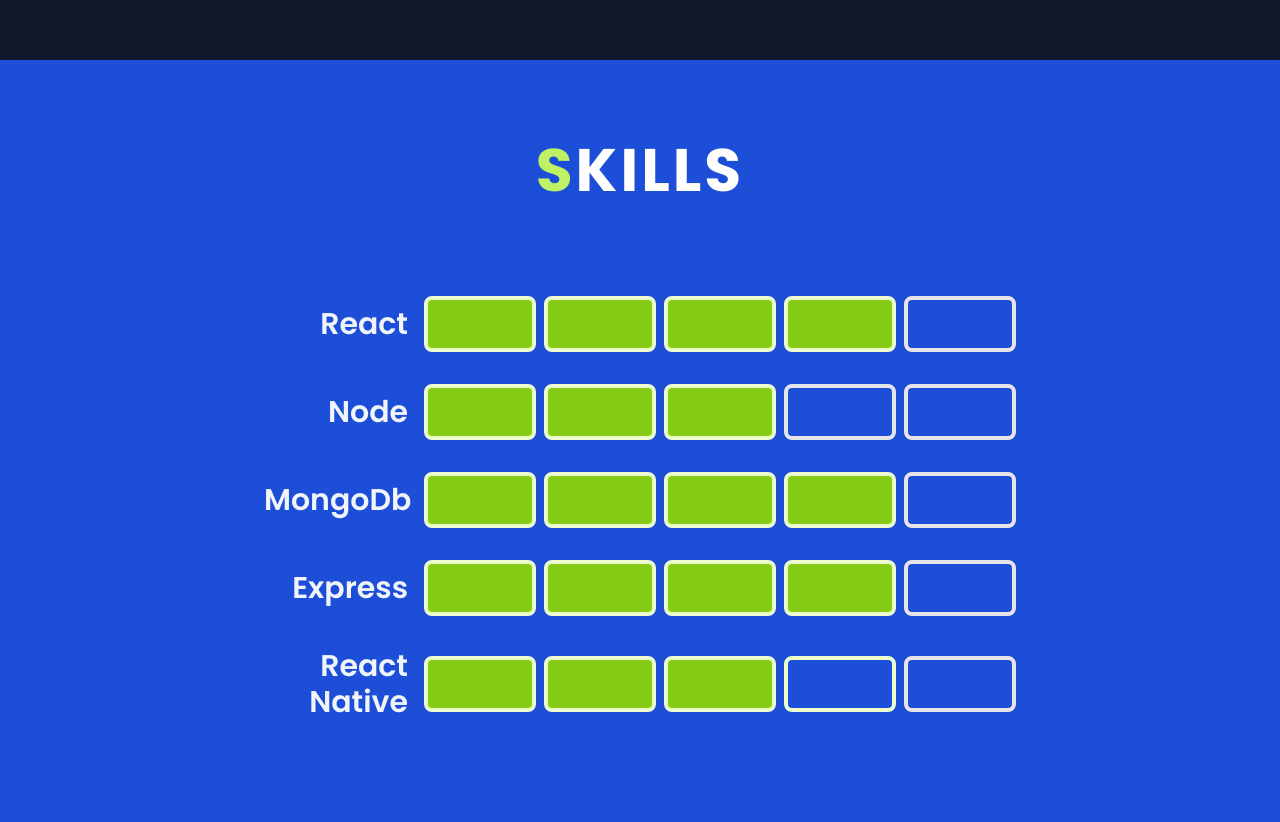
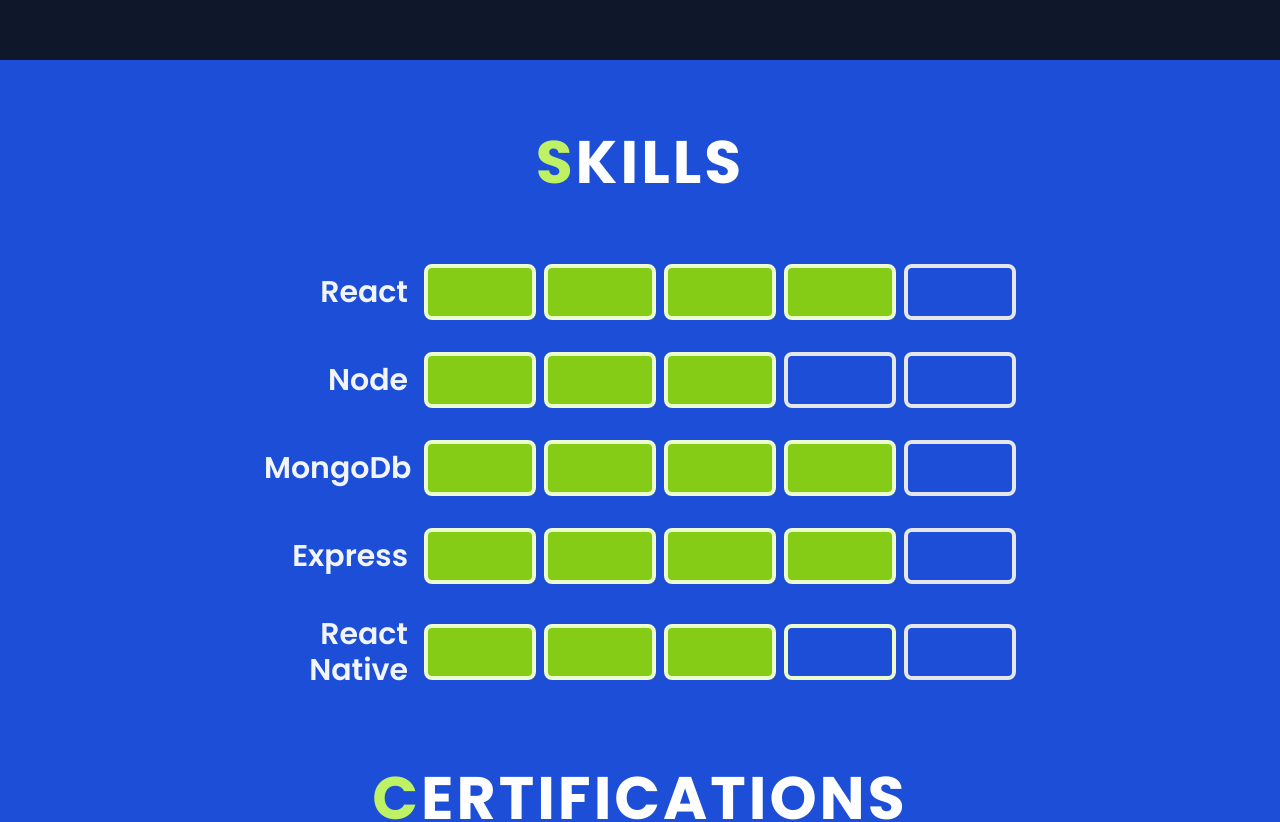
Before and after one commit to SARATHKUMAR-T/My_portfolio, a React (Vite) app: page / in a window 1280 px wide. Shown: the part 1540-2362 px from the top of the page. Built offline with nearby package versions, Linux system fonts and the light colour scheme; a web font is replaced by a local one.

Commit message:
layout changes

```diff
--- a/src/Sections/Hero.jsx
+++ b/src/Sections/Hero.jsx
@@ -18,7 +18,7 @@
         className=" flex flex-col  items-center py-0 sm:py-16 px-4 "
         id="hero"
       >
-        <div className="flex flex-col  gap-4 sm:gap-0 sm:flex-row mt-16 max-w-full mx-auto ">
+        <div className="flex flex-col  gap-4 sm:gap-0 sm:flex-row mt-8 sm:mt-16 max-w-full mx-auto ">
           {/* text-box */}
           <div className="w-1/2 uppercase px-4 py-3">
             <h1 className="hover:shadow-2xl duration-200 rounded-lg hover:bg-blue-500 text-6xl md:text-8xl font-bold tracking-wide">
--- a/src/Sections/Skills.jsx
+++ b/src/Sections/Skills.jsx
@@ -6,10 +6,10 @@
       className="min-h-screen px-4 py-12 max-w-full bg-blue-700"
       id="skills"
     >
-      <h1 className="uppercase text-center mt-8 text-4xl sm:text-6xl lg:text-6xl font-bold tracking-wider">
+      <h1 className="uppercase text-center mt-6 text-4xl sm:text-6xl lg:text-6xl font-bold tracking-wider">
         <span className="text-lime-300">S</span>kills
       </h1>
-      <div className=" rounded-lg gap-8 text-slate-100 flex items-center justify-center  flex-col max-w-4xl mx-auto mt-12 px-4 py-12">
+      <div className=" rounded-lg gap-8 text-slate-100 flex items-center justify-center  flex-col max-w-4xl mx-auto mt-6 px-4 py-12">
         <div className=" flex flex-col sm:flex-row gap-4 items-center">
           <p className="text-xl md:text-3xl font-semibold w-36 text-center sm:text-end ">
             React
@@ -226,7 +226,7 @@
         </div>
       </div>
       <div>
-        <h1 className="uppercase text-center my-12 text-2xl sm:text-6xl lg:text-6xl font-bold tracking-wider">
+        <h1 className="uppercase text-center my-4 sm:my-8 text-2xl sm:text-6xl lg:text-6xl font-bold tracking-wider">
           <span className="text-lime-300 ">C</span>ertifications
         </h1>
         <p className="max-w-2xl my-4 mx-auto text-md sm:text-lg text-center capitalize tracking-wide ">
```
